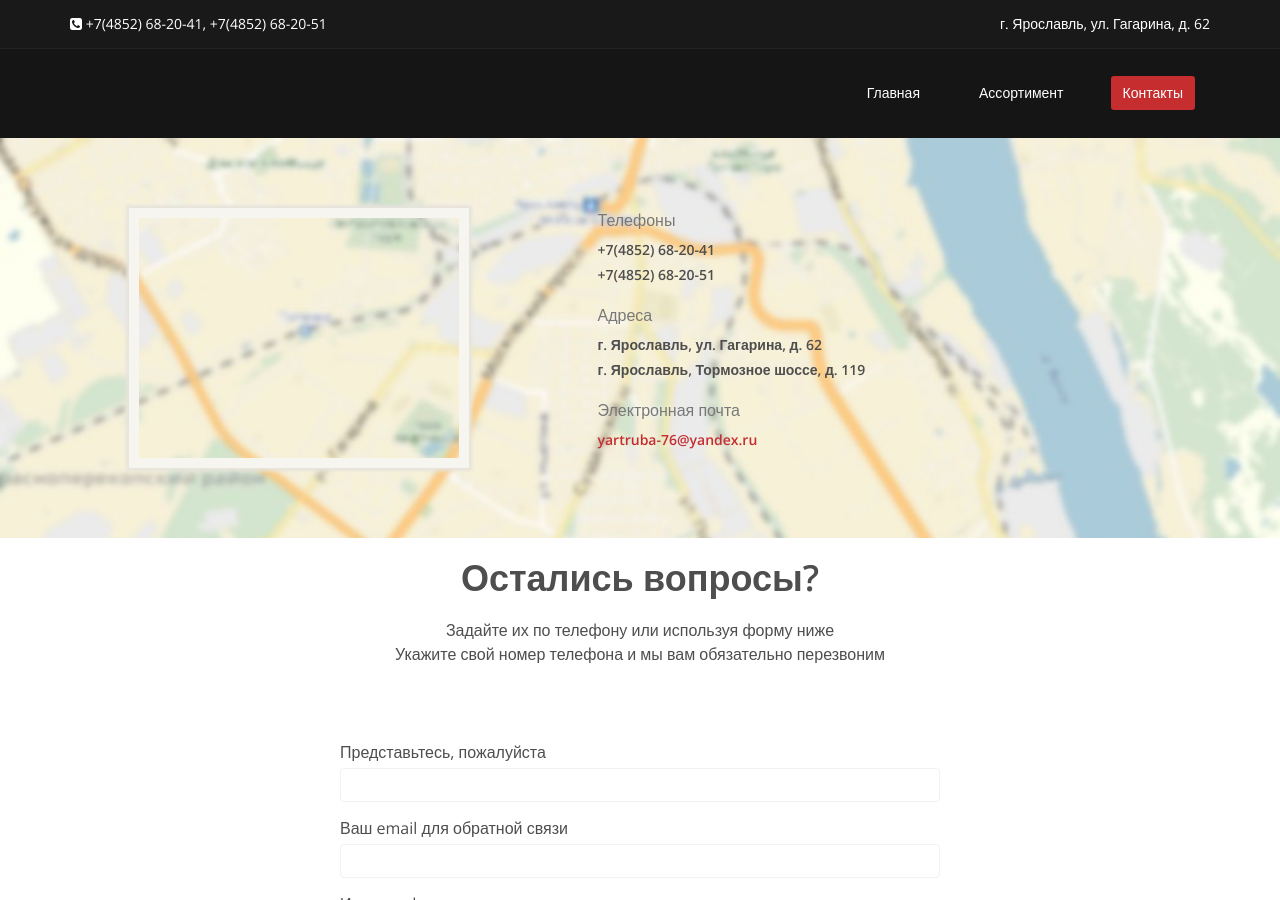
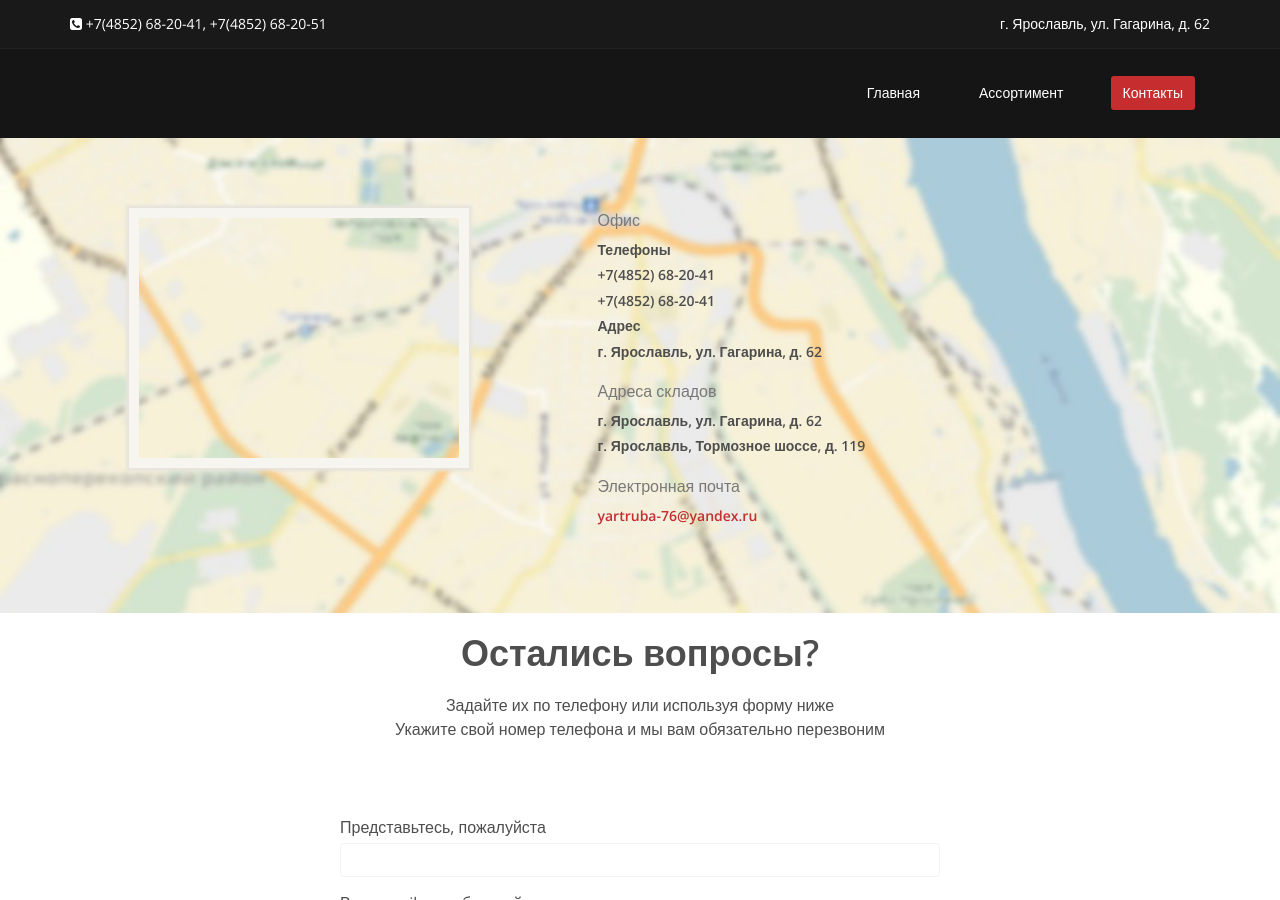
Before and after one commit to seven-4-seven/seven-4-seven.github.io, a Jekyll site: the page contact-us.html, which Jekyll copies as it is, in a window 1280 px wide and 900 px high. Built offline with Jekyll 4.4.1, drawn with Linux system fonts in a browser that asks for light colours.

Commit message:
Added HQ address

```diff
--- a/contact-us.html
+++ b/contact-us.html
@@ -105,10 +105,13 @@
                     <div class="col-sm-7 map-content">
                         <ul class="row">
                             <li class="col-sm-6">
-                              <h3 style="margin-top: 0">Телефоны</h3>
+                              <h3 style="margin-top: 0">Офис</h3>
+                              <h5>Телефоны</h5>
                               <h5>+7(4852) 68-20-41</h5>
-                              <h5>+7(4852) 68-20-51</h5>
-                              <h3>Адреса</h3>
+                              <h5>+7(4852) 68-20-41</h5>
+                              <h5 style="margin-top: 10px">Адрес</h5>
+                              <h5>г. Ярославль, ул. Гагарина, д. 62</h5>
+                              <h3>Адреса складов</h3>
                               <h5>г. Ярославль, ул. Гагарина, д. 62</h5>
                               <h5>г. Ярославль, Тормозное шоссе, д. 119</h5>
                               <h3>Электронная почта</h3>
```
